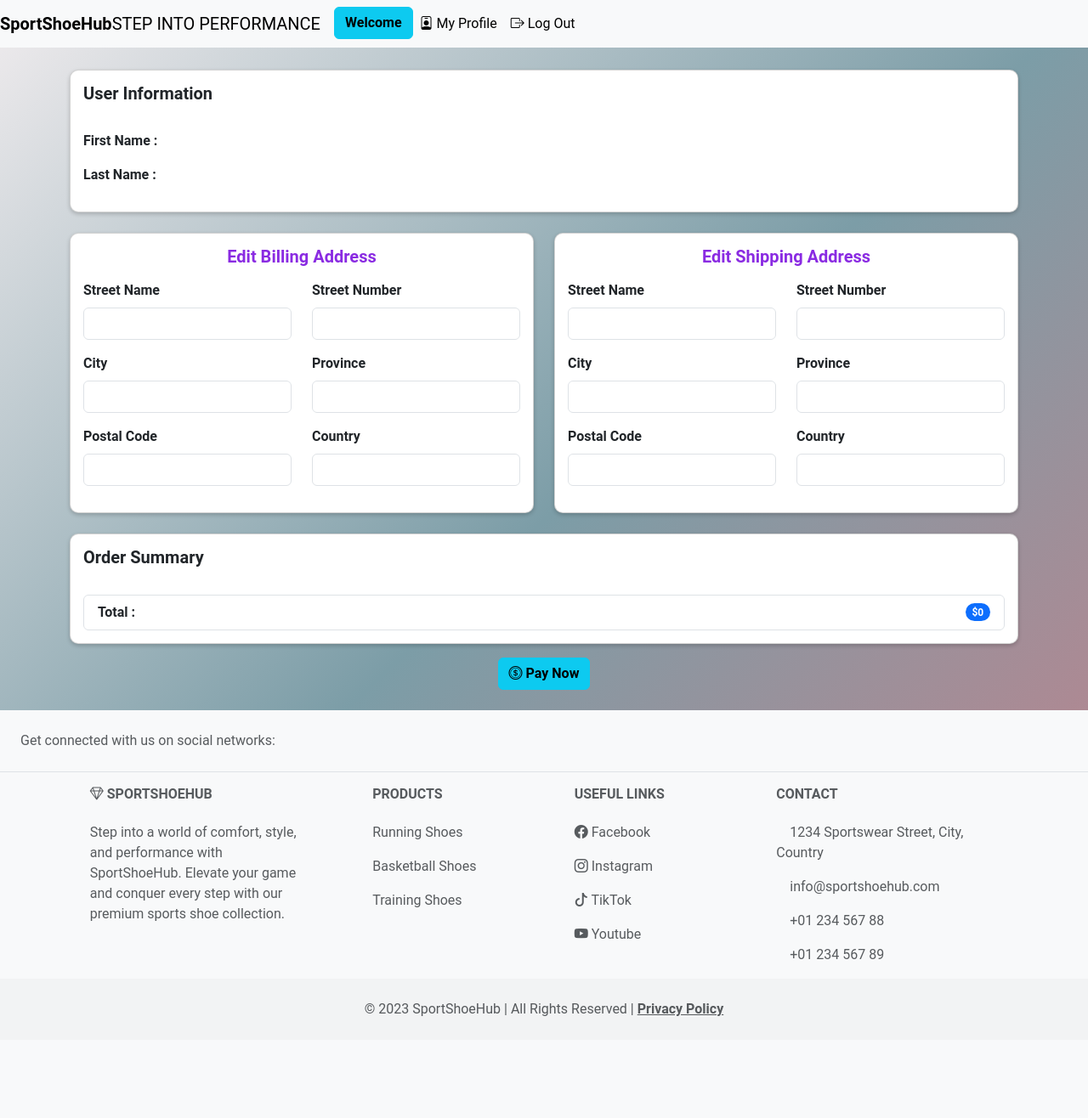
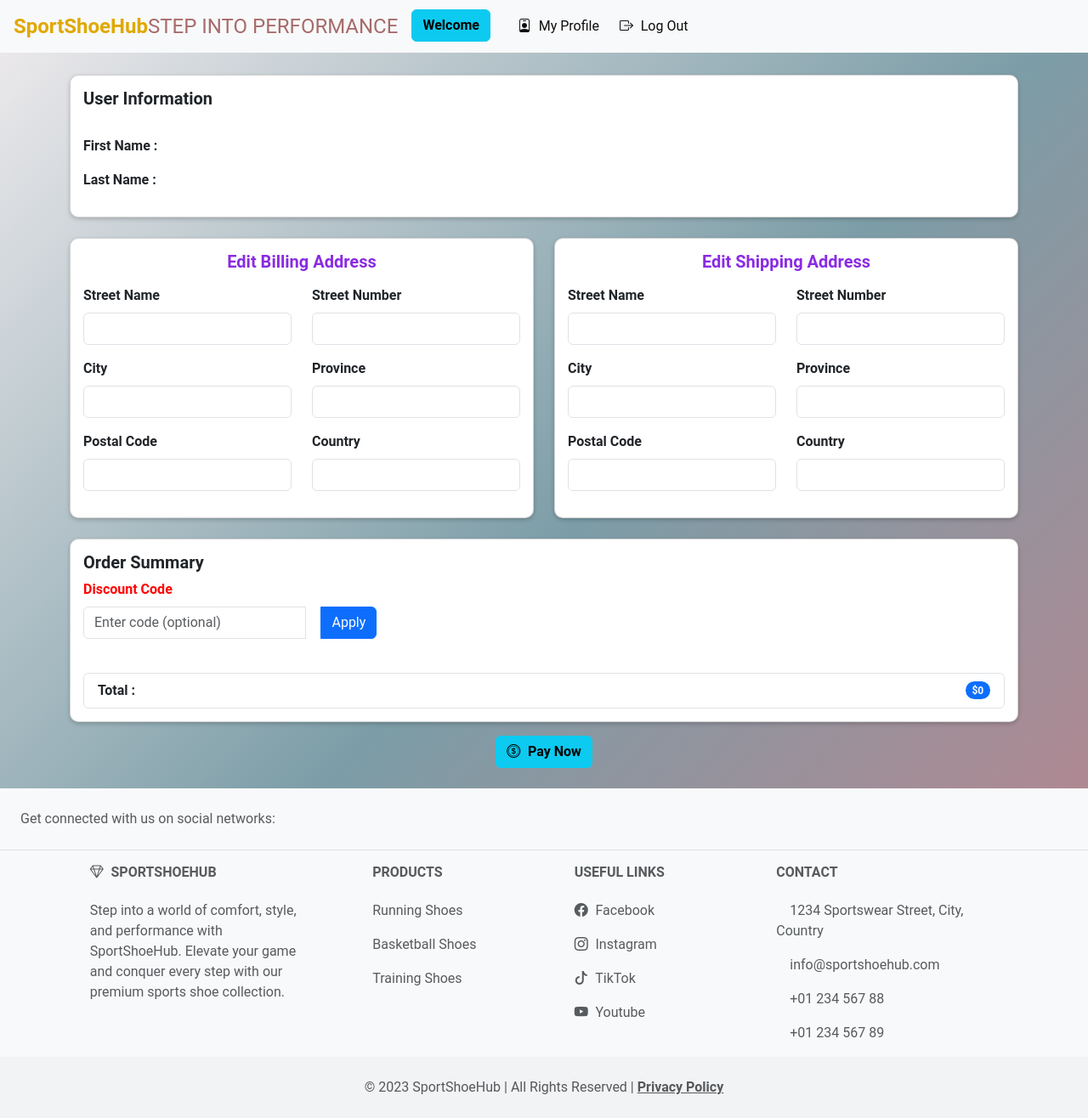
Before and after one commit to KeithStark/projet2_Chicoory_Shaheel, a PHP site: page /views/Checkout.php in a window 1280 px wide. Shown: the whole page at 85% size. Before the commit the page ends 1196 px from the top, so only its background shows below. Run offline with PHP 8.4, Linux system fonts and the light colour scheme; data comes from the database, SQL or seed files in the repository; some libraries are stand-ins or nearby versions.

Commit message:
implemented discount code

```diff
--- /dev/null
+++ b/controllers/discountController.php
@@ -0,0 +1,16 @@
+<?php
+
+class DiscountController
+{
+    private $validDiscountCodes = [
+        "CODE123", "DISC20", "SAVE20", "OFFER20"
+    ];
+
+    public function applyDiscount($code, $total)
+    {
+        if (in_array($code, $this->validDiscountCodes)) {
+            return $total * 0.8;
+        }
+        return $total;
+    }
+}
--- a/public/css/style.css
+++ b/public/css/style.css
@@ -214,3 +214,74 @@ h5 {
     color: #fff;
     /* Ensures text on the button is readable */
 }
+
+/* Navbar Styling */
+.navbar {
+    background-color: #333;
+    /* Dark background */
+    padding: 0.5rem 1rem;
+    /* Adjust spacing */
+}
+
+.navbar-brand {
+    color: #a76b6b;
+    /* Light text color */
+    font-size: 1.5rem;
+    /* Larger brand name */
+}
+
+.navbar-brand .firstWord {
+    color: #e0a800;
+    /* Highlight color for the first part of the brand */
+}
+
+.navbar-nav .nav-item .nav-link {
+    color: #0e0d0d;
+    /* Light text color for nav items */
+    margin-right: 0.5rem;
+    /* Spacing between nav items */
+}
+
+.navbar-nav .nav-item .btn {
+    margin-right: 1.5rem;
+    /* Spacing between buttons */
+}
+
+.navbar-toggler {
+    border-color: #fff;
+    /* Visible toggle button */
+}
+
+/* Dropdown menu styling */
+.dropdown-menu {
+    background-color: #444;
+    /* Slightly lighter than the navbar */
+}
+
+.dropdown-item {
+    color: #fff;
+    /* Light text color for dropdown items */
+}
+
+.dropdown-item:hover {
+    background-color: #555;
+    /* Slightly darker on hover */
+}
+
+/* Badge and icon styling */
+.badge {
+    background-color: #e0a800;
+    /* Highlight color for the badge */
+}
+
+.bi {
+    margin-right: 0.3rem;
+    /* Spacing before the icon text */
+}
+
+/* Responsive adjustments */
+@media (max-width: 991px) {
+    .navbar-nav .nav-item {
+        margin-bottom: 0.5rem;
+    }
+}
--- a/views/Checkout.php
+++ b/views/Checkout.php
@@ -2,6 +2,7 @@
 include "./includes/Header.php";
 require_once "../controllers/CartController.php";
 require_once "../controllers/orderController.php";
+require_once "../controllers/discountController.php";
 require_once "../models/User.php";
 require_once "../models/Address.php";
 
@@ -10,6 +11,9 @@ $cartItems = $cartController->getCartItems();
 
 $userModel = new User();
 $addressModel = new Address();
+
+$discountController = new DiscountController();
+$discountApplied = false;
 
 $user_id = SessionManager::getSessionData('user_id');
 $user = $userModel->getUserById($user_id);
@@ -31,6 +35,12 @@ if (isset($_POST['payer'])) {
     } else {
         echo "<p>Error: " . $result . "</p>";
     }
+}
+
+if ($_SERVER['REQUEST_METHOD'] === 'POST' && isset($_POST['applyDiscount'])) {
+    $discountCode = $_POST['discountCode'];
+    $total = $discountController->applyDiscount($discountCode, $total);
+    $discountApplied = true;
 }
 ?>
 
@@ -154,6 +164,23 @@ if (isset($_POST['payer'])) {
                     <div class="card">
                         <div class="card-body">
                             <h5 class="card-title"><b>Order Summary</b></h5>
+                            <!-- Add the discount code field here -->
+                            <div class="mb-3">
+                                <form action="Checkout.php" method="post">
+                                    <label for="discountCode" class="form-label" style="color: red;">Discount Code</label>
+                                    <div class="row">
+                                        <div class="col-sm-8 col-md-6 col-lg-4">
+                                            <div class="input-group">
+                                                <input type="text" class="form-control" id="discountCode" name="discountCode" placeholder="Enter code (optional)">
+                                                <button type="submit" name="applyDiscount" class="btn btn-primary" style="margin-left: 5%;">Apply</button>
+                                            </div>
+                                        </div>
+                                    </div>
+                                    <?php if ($discountApplied) : ?>
+                                        <small class="text-success" style="color: blue;"><b>Discount applied!</b></small>
+                                    <?php endif; ?>
+                                </form>
+                            </div>
                             <br>
                             <ul class="list-group">
                                 <?php foreach ($cartItems as $item) { ?>
--- a/views/Orders.php
+++ b/views/Orders.php
@@ -33,7 +33,6 @@ $orders = $userOrderModel->getAllUserOrders();
                                 <th scope="col">Date Order</th>
                                 <th scope="col">Products ==> Quantity</th>
                                 <th scope="col">Total Price</th>
-                                <th scope="col">Actions</th>
                             </tr>
                         </thead>
                         <tbody>
@@ -60,11 +59,6 @@ $orders = $userOrderModel->getAllUserOrders();
                                         } ?>
                                     </td>
                                     <td><?php echo $order['total']; ?></td>
-                                    <td>
-                                        <a href="./deleteOrder.php?id=<?php echo $order['id']; ?>" class="btn btn-danger">
-                                            <i class="bi bi-trash3-fill"></i>
-                                        </a>
-                                    </td>
                                 </tr>
                             <?php } ?>
                         </tbody>
```
